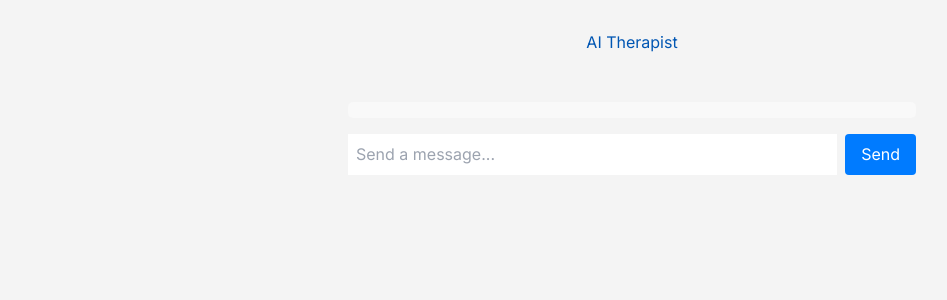
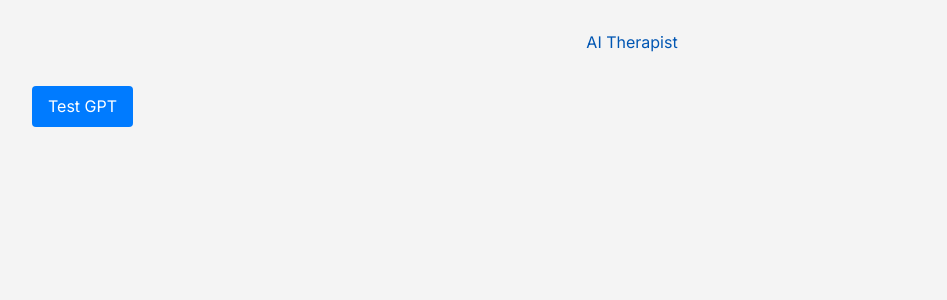
Before and after one commit to heritierbagumire/ai-therapist, a Next.js app in the folder ai-therapist-app/: page / in a window 1280 px wide. Shown: the top 300 px of the page, without its empty margins (8-955 px from the left). Built offline with nearby package versions, Linux system fonts and the light colour scheme.

Commit message:
stream from the model

```diff
--- a/ai-therapist-app/src/app/api/chat/route.ts
+++ b/ai-therapist-app/src/app/api/chat/route.ts
@@ -2,14 +2,14 @@ import { streamText } from 'ai';
 import { openai } from '@ai-sdk/openai';
 
 export async function POST(req: Request) {
-  const { messages } = await req.json();
+  // const { messages } = await req.json();
 
-  const result = streamText({
-    model: openai('gpt-4o'), // Replace 'gpt-4o' with your model
-    system: 'You are a helpful assistant.',
-    messages,
-  });
+  // const result = streamText({
+  //   model: openai('gpt-4o'), // Replace 'gpt-4o' with your model
+  //   system: 'You are a helpful assistant.',
+  //   messages,
+  // });
 
-  return result.toDataStreamResponse();
+  // return result.toDataStreamResponse();
 
 }
--- /dev/null
+++ b/ai-therapist-app/src/app/api/test_gpt/route.ts
@@ -0,0 +1,37 @@
+import { NextResponse } from 'next/server';
+import { streamText } from 'ai';
+import { openai } from '@ai-sdk/openai';
+
+export async function POST(req: Request) {
+  try {
+    const result = await streamText({
+      model: openai('gpt-4o'),
+      system: 'You are a friendly assistant.',
+      prompt: 'Say hello in a friendly way.',
+      maxTokens: 50,
+    });
+
+    // Check if result contains a readable stream
+    if (result && result.stream) {
+      const reader = result.stream.getReader();
+      let output = '';
+      let done = false;
+
+      // Read chunks from the stream
+      while (!done) {
+        const { value, done: isDone } = await reader.read();
+        done = isDone;
+        if (value) {
+          output += new TextDecoder().decode(value);
+        }
+      }
+
+      return NextResponse.json({ success: true, content: output });
+    } else {
+      throw new Error('StreamTextResult does not contain a stream.');
+    }
+  } catch (error: any) {
+    console.error('Error calling OpenAI API:', error);
+    return NextResponse.json({ success: false, error: error.message }, { status: 500 });
+  }
+}
--- a/ai-therapist-app/src/app/chat/route.ts
+++ b/ai-therapist-app/src/app/chat/route.ts
@@ -1,14 +1,14 @@
-import { streamText } from 'ai';
-import { openai } from '@ai-sdk/openai';
+// import { streamText } from 'ai';
+// import { openai } from '@ai-sdk/openai';
 
-export async function POST(req: Request) {
-  const { messages } = await req.json();
+// export async function POST(req: Request) {
+//   const { messages } = await req.json();
 
-  const result = streamText({
-    model: openai('gpt-4o'), // Replace 'gpt-4o' with your model
-    system: 'You are a helpful assistant.',
-    messages,
-  });
+//   const result = streamText({
+//     model: openai('gpt-4o'), // Replace 'gpt-4o' with your model
+//     system: 'You are a helpful assistant.',
+//     messages,
+//   });
 
-  return result.toDataStreamResponse();
-}
+//   return result.toDataStreamResponse();
+// }
--- a/ai-therapist-app/src/app/components/ChatComponent.tsx
+++ b/ai-therapist-app/src/app/components/ChatComponent.tsx
@@ -1,31 +1,44 @@
 'use client';
 
-import { useChat } from 'ai/react';
+import { useState } from 'react';
 
-export default function ChatComponent() {
-    const { messages, input, handleSubmit, handleInputChange, isLoading } = useChat();
+export default function TestGPTButton() {
+    const [response, setResponse] = useState('');
 
-    // console.log('API Key:', process.env.NEXT_PUBLIC_OPENAI_API_KEY);   // like this right but the file is named .env.local instead hence the api key is undefined
+    async function testGPT() {
+        try {
+            const res = await fetch('/api/test_gpt', {
+                method: 'POST',
+                headers: {
+                    'Content-Type': 'application/json',
+                },
+                body: JSON.stringify({
+                    messages: [{ role: 'user', content: 'Hello, GPT!' }],
+                }),
+            });
+
+            if (!res.ok) {
+                throw new Error(`Request failed: ${res.statusText}`);
+            }
+
+            const data = await res.json();
+
+            // Log the response for debugging
+            console.log('Response:', data);
+
+            // Handle the response
+            setResponse(data?.content || 'No response received');
+            alert('Response: ' + (data?.content || 'No response received'));
+        } catch (error: any) {
+            console.error('Error:', error);
+            alert('Error: ' + error.message);
+        }
+    }
+
     return (
-        <div className="chat-container">
-            <div className="messages">
-                {messages.map((message) => (
-                    <div key={message.id} className={`message ${message.role}`}>
-                        <span>{message.role}: </span>{message.content}
-                    </div>
-                ))}
-            </div>
-
-            <form onSubmit={handleSubmit} className="input-form">
-                <input
-                    value={input}
-                    placeholder="Send a message..."
-                    onChange={handleInputChange}
-                    disabled={isLoading}
-                    className="chat-input"
-                />
-                <button type="submit" disabled={isLoading}>Send</button>
-            </form>
+        <div>
+            <button onClick={testGPT}>Test GPT</button>
+            <p>{response}</p>
         </div>
     );
 }
```
